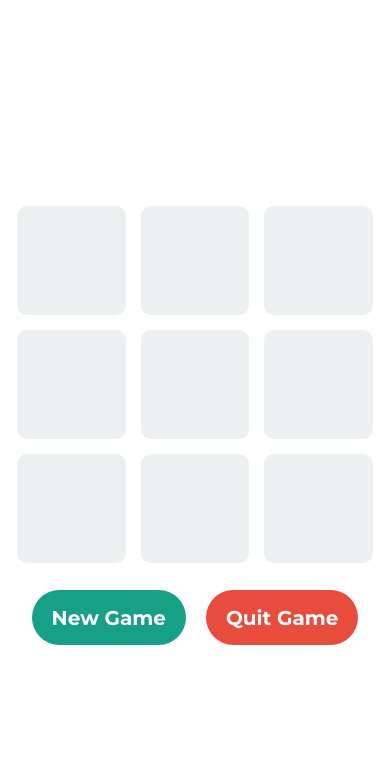
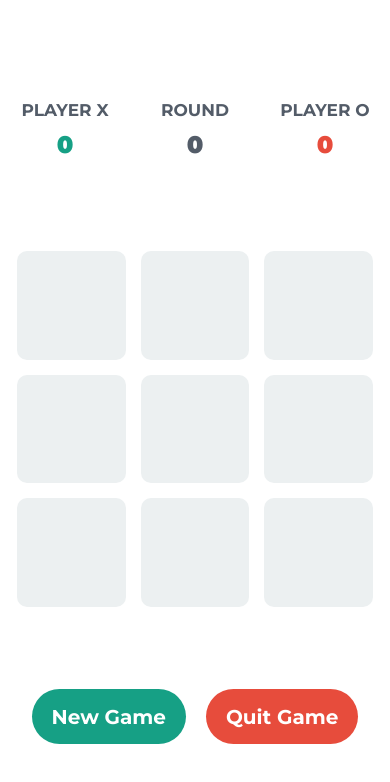
Before and after one commit to nrzky/tic-tac-toe, a React Native app: screen /Game in a window 390 px wide. Shown: the top 782 px of the page. Built offline with nearby package versions, Linux system fonts and the light colour scheme.

Commit message:
Add winner player condition

```diff
--- /dev/null
+++ b/src/components/StatusText/StatusText.styled.tsx
@@ -0,0 +1,25 @@
+import styled from 'styled-components/native';
+
+import { View, Text } from '@app/components';
+import { StyledStatusValueProps } from './StatusText.types';
+
+export const StyledStatusContainer = styled(View)({
+  flex: 1,
+  justifyContent: 'center',
+  alignItems: 'center',
+});
+
+export const StyledStatusTitle = styled(Text)((props) => ({
+  fontSize: 17,
+  color: props.theme.colors.subtitle,
+  textAlign: 'center',
+  marginBottom: 10,
+}));
+
+export const StyledStatusValue = styled(Text)<StyledStatusValueProps>(
+  (props) => ({
+    fontSize: 24,
+    textAlign: 'center',
+    color: props.color,
+  })
+);
--- /dev/null
+++ b/src/components/StatusText/StatusText.tsx
@@ -0,0 +1,25 @@
+import * as React from 'react';
+import {
+  StyledStatusContainer,
+  StyledStatusTitle,
+  StyledStatusValue,
+} from './StatusText.styled';
+import { StatusTextProps } from './StatusText.types';
+
+const StatusText: React.FC<StatusTextProps> = ({
+  title,
+  value,
+  color,
+  ...props
+}) => {
+  return (
+    <StyledStatusContainer {...props}>
+      <StyledStatusTitle font="Bold">{title}</StyledStatusTitle>
+      <StyledStatusValue font="Black" color={color}>
+        {value}
+      </StyledStatusValue>
+    </StyledStatusContainer>
+  );
+};
+
+export default StatusText;
--- a/src/components/index.tsx
+++ b/src/components/index.tsx
@@ -3,3 +3,4 @@ export { default as Text } from './Text/Text';
 export { default as Container } from './Container/Container';
 export { default as Touchable } from './Touchable/Touchable';
 export { default as Button } from './Button/Button';
+export { default as StatusText } from './StatusText/StatusText';
--- a/src/views/Game/Game.styled.tsx
+++ b/src/views/Game/Game.styled.tsx
@@ -12,8 +12,8 @@ const ITEM_SIZE = width * 0.33 - 20;
 
 export default StyleSheet.create({
   container: {
-    flex: 1,
     justifyContent: 'center',
+    paddingVertical: 100,
   },
   button: {
     marginHorizontal: 10,
@@ -48,10 +48,15 @@ export const StyledBoardTitle = styled(Text)<StyledBoardTitleProps>(
 );
 
 export const StyledGameContainer = styled(View)({
+  flex: 1,
+  justifyContent: 'center',
+  alignItems: 'center',
+});
+
+export const StyledGameContent = styled(View)({
   flexWrap: 'wrap',
   flexDirection: 'row',
   justifyContent: 'center',
-  alignItems: 'start',
 });
 
 export const StyledButtonContainer = styled(View)({
@@ -60,3 +65,9 @@ export const StyledButtonContainer = styled(View)({
   alignItems: 'center',
   marginTop: 20,
 });
+
+export const StyledGameStatusBarContainer = styled(View)({
+  flexDirection: 'row',
+  justifyContent: 'space-between',
+  marginBottom: 30,
+});
--- a/src/views/Game/Game.tsx
+++ b/src/views/Game/Game.tsx
@@ -5,17 +5,25 @@ import { Button, Container } from '@app/components';
 import styles, {
   StyledButtonContainer,
   StyledGameContainer,
+  StyledGameContent,
 } from './Game.styled';
-import { BoardType, GameStateType } from './Game.types';
+import { BoardType, GameStateType, GameStatus } from './Game.types';
 import { checkGameResult, checkIsFinished } from './Game.helpers';
 
 import Board from './Board';
+import GameStatusBar from './GameStatusBar';
 
 const Game: React.FC = () => {
   const [playerType, setPlayerType] = React.useState<BoardType>('X');
   const [gameState, setGameState] = React.useState<GameStateType[]>(
     [...Array(9)].map(() => undefined)
   );
+
+  const [status, setStatus] = React.useState<GameStatus>({
+    round: 0,
+    playerX: 0,
+    playerO: 0,
+  });
 
   const handleRestartGame = React.useCallback(() => {
     setPlayerType('X');
@@ -49,9 +57,23 @@ const Game: React.FC = () => {
     return checkGameResult(gameState);
   }, [gameState]);
 
+  React.useEffect(() => {
+    if (gameResult.isFinished) {
+      const winnerPlayerType = playerType === 'X' ? 'playerO' : 'playerX';
+
+      setStatus((currentStatus) => ({
+        ...currentStatus,
+        [winnerPlayerType]: currentStatus[winnerPlayerType] + 1,
+        round: currentStatus.round + 1,
+      }));
+    }
+  }, [gameResult.isFinished, playerType]);
+
   return (
     <Container style={styles.container}>
+      <GameStatusBar status={status} />
       <StyledGameContainer>
+        <StyledGameContent>
           {gameState.map((item: GameStateType, index: number) => (
             <Board
               key={index.toString()}
@@ -61,7 +83,9 @@ const Game: React.FC = () => {
               onPress={() => handlePressItem(index)}
             />
           ))}
+        </StyledGameContent>
       </StyledGameContainer>
+
       <StyledButtonContainer>
         <Button style={styles.button} onPress={handleRestartGame}>
           New Game
--- /dev/null
+++ b/src/views/Game/GameStatusBar.tsx
@@ -0,0 +1,29 @@
+import * as React from 'react';
+import { useTheme } from 'styled-components/native';
+
+import { StatusText } from '@app/components';
+
+import { StyledGameStatusBarContainer } from './Game.styled';
+import { GameStatusBarProps } from './Game.types';
+
+const GameStatusBar: React.FC<GameStatusBarProps> = ({ status, ...props }) => {
+  const { colors } = useTheme();
+
+  return (
+    <StyledGameStatusBarContainer {...props}>
+      <StatusText
+        title="PLAYER X"
+        value={status.playerX}
+        color={colors.primary}
+      />
+      <StatusText title="ROUND" value={status.round} color={colors.subtitle} />
+      <StatusText
+        title="PLAYER O"
+        value={status.playerO}
+        color={colors.secondary}
+      />
+    </StyledGameStatusBarContainer>
+  );
+};
+
+export default GameStatusBar;
```
Also changed, not shown: src/components/StatusText/StatusText.types.tsx (added, +11 -0 lines), src/views/Game/Game.types.tsx (+11 -0 lines). Lines whose indentation alone changed are shown as unchanged.
